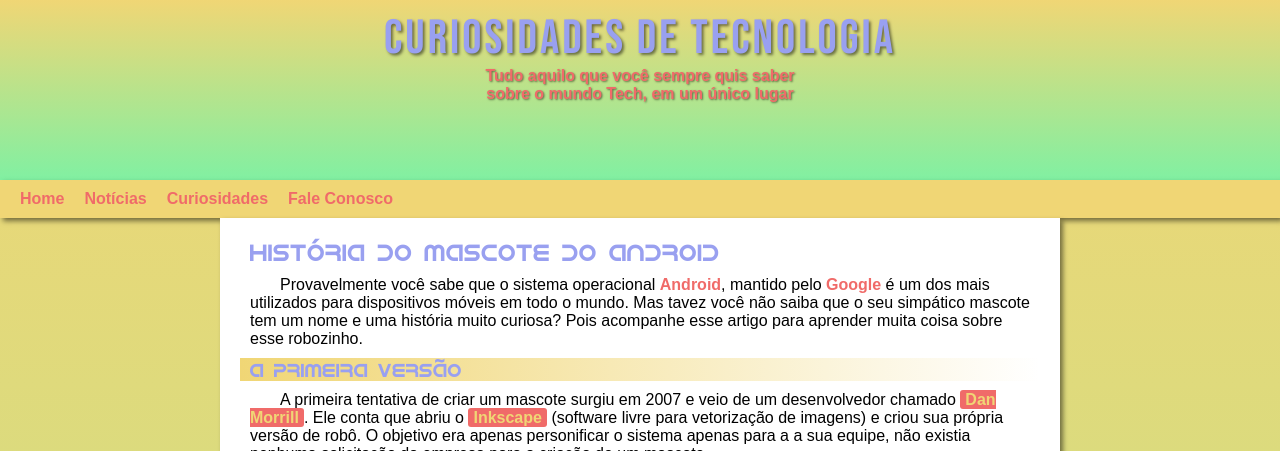
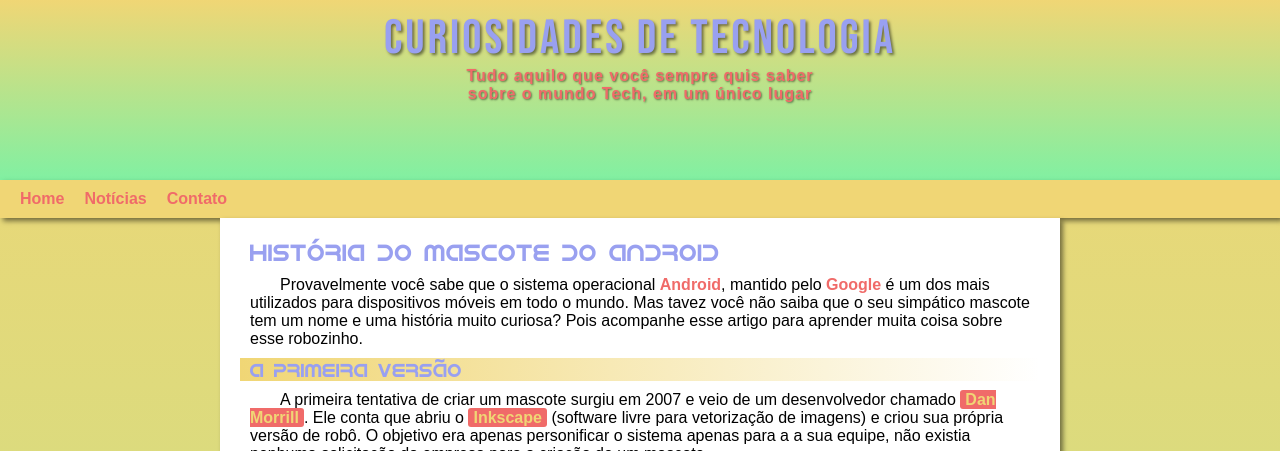
Before and after one commit to Leonardo-leovale/projeto-android, a plain HTML site: page index.html in a window 1280 px wide. Shown: the top 451 px of the page. Drawn offline with Linux system fonts and the light colour scheme; files whose address does not match are found by name.

Commit message:
correção menu

```diff
--- a/estilo/style.css
+++ b/estilo/style.css
@@ -49,7 +49,7 @@ header p{
     font-family: var(--font-padrao);
     font-size: 1em;
     font-weight: 600;
-    /* letter-spacing: 1px; */
+    letter-spacing: 1px;
     display: block;
     margin: auto;
     max-width: 350px;
--- a/index.html
+++ b/index.html
@@ -22,8 +22,7 @@
     <ul>
         <li><a href="#">Home</a></li>
         <li><a href="#">Notícias</a></li>
-        <li><a href="#">Curiosidades</a></li>
-        <li><a href="#">Fale Conosco</a></li>
+        <li><a href="#">Contato</a></li>
     </ul>
 
 </nav>
```
